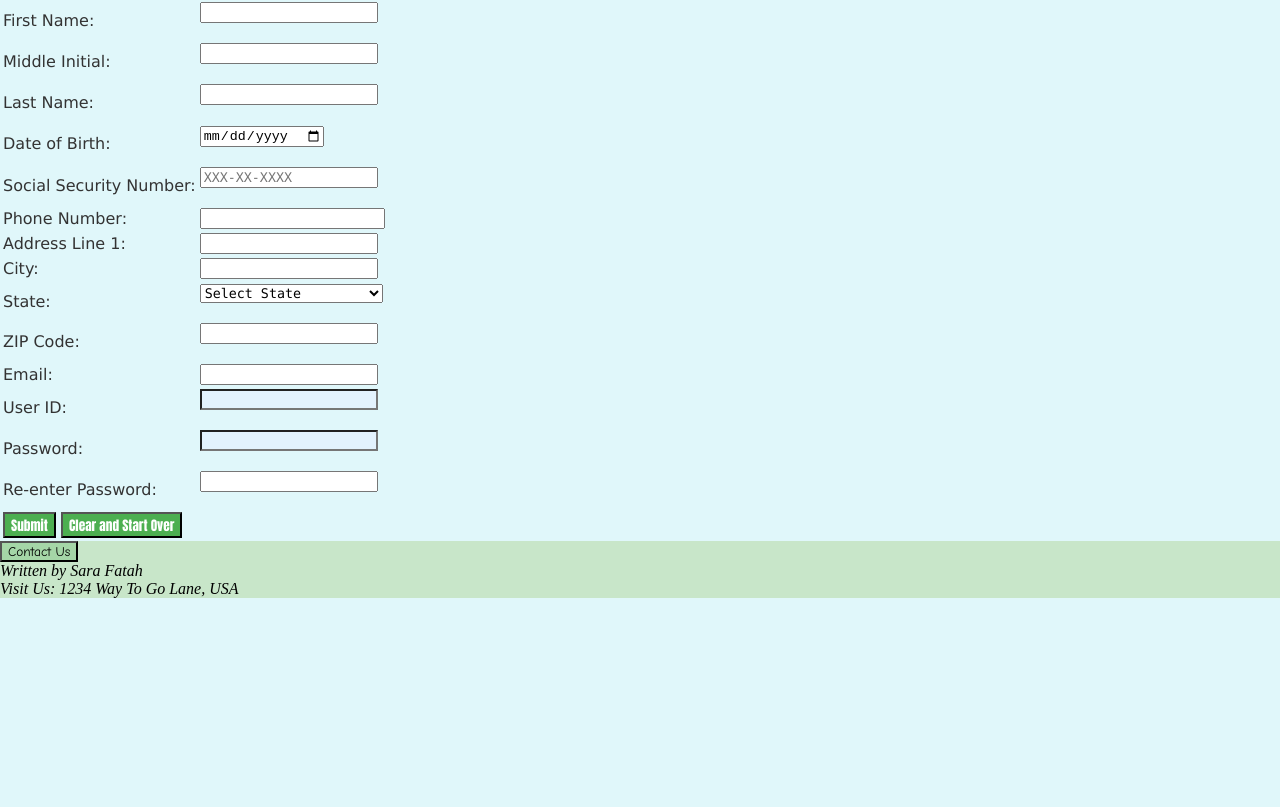
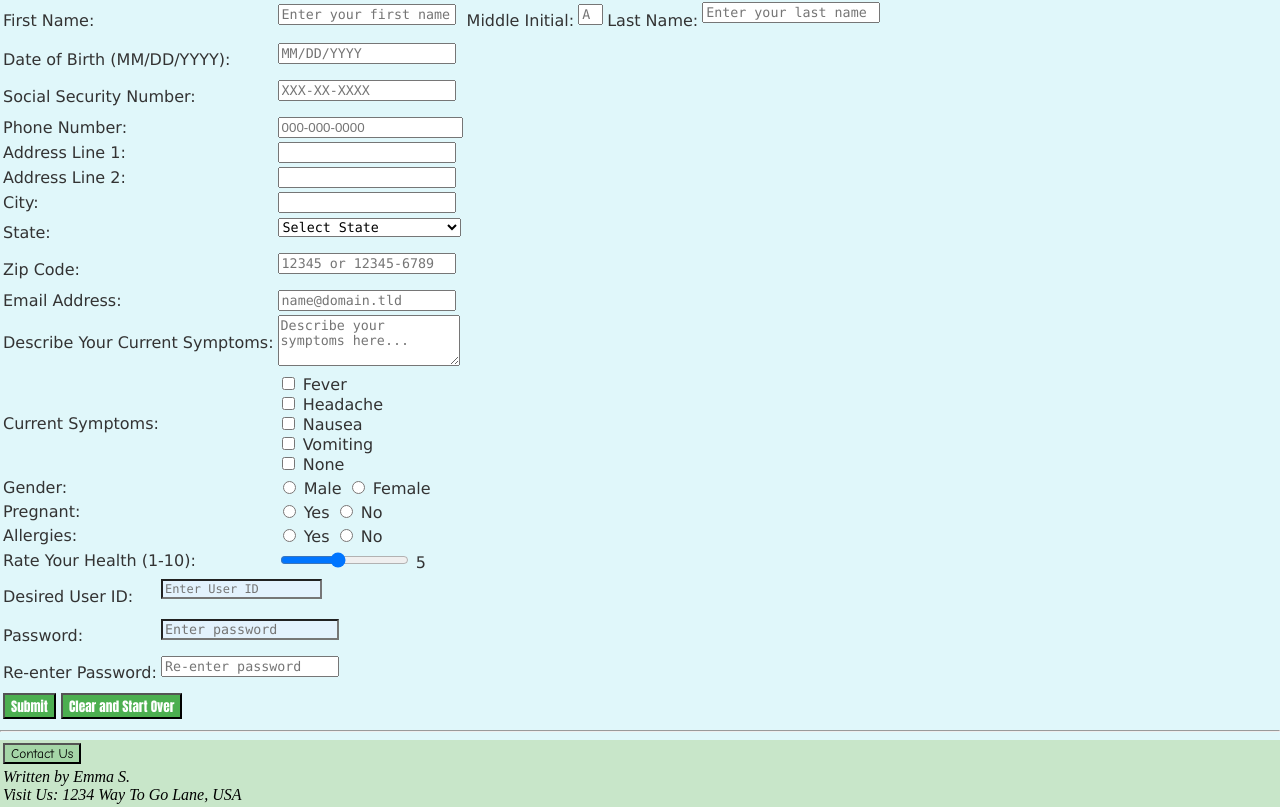
Before and after one commit to sarafatah/MIS3371-Homework-2, a plain HTML site: page homework2.html in a window 1280 px wide. Shown: the part 165-972 px from the top of the page. Before the commit the page ends 800 px from the top, so only its background shows below. Drawn offline with Linux system fonts and the light colour scheme.

Commit message:
Update homework2.html

```diff
--- a/homework2.html
+++ b/homework2.html
@@ -1,95 +1,179 @@
 <!DOCTYPE html>
 <html lang="en">
-<head>
-  <meta charset="UTF-8">
-  <title>Summit Medical Profile Setup</title>
+   <title>Sunny Medical Profile Setup</title>
    <link rel="stylesheet" href="homework2.css">
    <script>
-    window.onload = function () {
+       // to display current date
+       function formatDate() {
            const options = { weekday: 'long', year: 'numeric', month: 'short', day: 'numeric' };
            const today = new Date();
            document.getElementById('date').textContent = `Today is: ${today.toLocaleDateString('en-US', options)}`;
-    };
+       }
+       window.onload = formatDate;
    </script>
-</head>
-<body>
+
+
+   <!-- HEADER -->
+   <head>
           <div id="header">
            <table style="width: 100%;">
        <tr>
-        <td><img src="hw2.jpeg" width="300" height="200" alt="medicine"><br><h1>Summit Medical</h1></td>
-        <td style="text-align: right;"><p id="date">Today is: </p></td>
+           <td style="vertical-align: top;">
+               <img src="hw2.jpeg" width="300" height="200" alt="medicine"><br>
+               <h1>Sunny Medical</h1>
+           </td>
+           <td style="text-align: right; vertical-align: bottom;">
+               <p id="date">Today is: </p>
+           </td>
        </tr>
    </table>
        </div>
+   </head>
    <hr>
+<body>
+   <!-- BODY SECTION -->
    <div id="body">
-    <form id="userInfo">
+       <form= "userInfo">
            <table>
-        <tr><th colspan="2" align="left">Set up a new profile</th></tr>
+               <!-- Profile Setup -->
+               <tr><th align="left">Set up a new profile</th></tr>
+               <!-- Name -->
                <tr>
                        <td>First Name:</td>
-          <td><input type="text" id="firstname" name="firstname" title="Use letters, apostrophes, and dashes only (1–30 characters)" required pattern="^[a-zA-Z'-]{1,30}$"><p id="errorFirstname" class="error"></p></td>
+                       <td><label for="firstname"></label>
+                               <input type="text" id="firstname" placeholder="Enter your first name">
+                                <p id="errorFirstname" style="color: red; font-size: 12px;"></p>
+                       </td>
+                       <td>Middle Initial:</td>
+                       <td><input type="text" id="midinitial" name="midinitial" size="1" maxlength="1" placeholder="A">
+                           <p id="midinitial-error" style="color: red; font-size: 12px;"></p>
+                       </td>
+                       <td>Last Name:</td>
+                       <td><input type="text" id="lastname" name="lastname" maxlength="30" placeholder="Enter your last name">
+                           <p id="errorLastname" style="color: red"; font-size="12px;"></p>
+                       </td>
                </tr>
+               <!-- DOB and SSN -->
                <tr>
-          <td>Middle Initial:</td>
-          <td><input type="text" id="midinitial" name="midinitial" title="One letter only" pattern="^[a-zA-Z]?$"><p id="midinitial-error" class="error"></p></td>
-        </tr>
-        <tr>
-          <td>Last Name:</td>
-          <td><input type="text" id="lastname" name="lastname" title="Letters, apostrophes, dashes, numbers 2-5 allowed" pattern="^[a-zA-Z'-]*[2-5]?[a-zA-Z'-]*$"><p id="errorLastname" class="error"></p></td>
-        </tr>
-        <tr>
-          <td>Date of Birth:</td>
-          <td><input type="date" id="dob" name="dob"><p id="errorDob" class="error"></p></td>
+                   <td>Date of Birth (MM/DD/YYYY):</td>
+                   <td><input type="text" id="dob" name="dob" placeholder="MM/DD/YYYY">
+                       <p id="errorDob" style="color: red; font-size: 12px;"></p>
+                   </td>
                </tr>
                <tr>
                    <td>Social Security Number:</td>
-          <td><input type="password" id="ssn" name="ssn" maxlength="11" placeholder="XXX-XX-XXXX"><p id="errorSsn" class="error"></p></td>
+                   <td><input type="password" id="ssn" name="ssn" maxlength="11" placeholder="XXX-XX-XXXX">
+                   <p id="errorSsn" style="color: red; font-size: 12px;"></p>
+                   </td>
+               </tr>
+               <!-- PHONE NUMBER -->
+               <tr>
+                   <td>Phone Number:</td>
+                   <td><input type="phone" id="phone" name="phone" maxlength="10" placeholder="000-000-0000">
+                   </td>
+               <!-- Address -->
+               <tr>
+                   <td>Address Line 1:</td>
+                   <td><input type="text" id="address1" name="address1" minlength="2" maxlength="30"></td>
                </tr>
                <tr>
-          <td>Phone Number:</td>
-          <td><input type="tel" id="phone" name="phone" title="Format: 000-000-0000" pattern="^\d{3}-\d{3}-\d{4}$"></td>
-        </tr>
-        <tr>
-          <td>Address Line 1:</td>
-          <td><input type="text" id="address1" name="address1" required minlength="2" maxlength="30"></td>
+                   <td>Address Line 2:</td>
+                   <td><input type="text" id="address2" name="address2"  minlength="2" maxlength="30"></td>
                </tr>
                <tr>
                    <td>City:</td>
-          <td><input type="text" id="city" name="city" required minlength="2" maxlength="30"></td>
+                   <td><input type="text" id="city" name="city" minlength="2" maxlength="30"></td>
                </tr>
                <tr>
                    <td>State:</td>
                    <td>
-            <select id="state" name="state" required>
+                       <select id="state" name="state">
                              <option value="">Select State</option>
-              <option value="TX">Texas</option>
-              <option value="NY">New York</option>
-              <!-- Add others as needed -->
                        </select>
-            <p id="errorState" class="error"></p>
+                       <p id="errorState" style="color: red; font-size: 12px;"></p>
                    </td>
                </tr>
                <tr>
-          <td>ZIP Code:</td>
-          <td><input type="text" id="zip" name="zip" title="Enter ZIP or ZIP+4" pattern="^\d{5}(-\d{4})?$"><p id="errorZip" class="error"></p></td>
+                   <td>Zip Code:</td>
+                   <td><input type="text" id="zip" name="zip" minlength="5" maxlength="10" placeholder="12345 or 12345-6789">
+                   <p id="errorZip" style="color: red; font-size: 12px;"></p>
+                   </td>
+               </tr>
+               <!-- Contact Info -->
+               <tr>
+                   <td>Email Address:</td>
+                   <td><input type="email" id="email" name="email" placeholder="name@domain.tld"></td>
+               </tr>
+               <!-- Symptoms -->
+               <tr>
+                   <td>Describe Your Current Symptoms:</td>
+                   <td><textarea id="symptoms" name="symptoms" rows="3" placeholder="Describe your symptoms here..."></textarea></td>
+               </tr>
+               <!-- Checkboxes for Symptoms -->
+               <tr>
+                   <td>Current Symptoms:</td>
+                   <td>
+                       <input type="checkbox" id="fever" name="symptoms" value="fever"> Fever<br>
+                       <input type="checkbox" id="headache" name="symptoms" value="headache"> Headache<br>
+                       <input type="checkbox" id="nausea" name="symptoms" value="nausea"> Nausea<br>
+                       <input type="checkbox" id="vomiting" name="symptoms" value="vomiting"> Vomiting<br>
+                       <input type="checkbox" id="none" name="symptoms" value="none"> None
+                   </td>
+               </tr>
+               <!-- Gender -->
+               <tr>
+                   <td>Gender:</td>
+                   <td>
+                       <input type="radio" id="male" name="gender" value="Male"> Male
+                       <input type="radio" id="female" name="gender" value="Female"> Female
+                   </td>
+               </tr>
+               <!-- Pregnancy and allergies -->
+               <tr>
+                   <td>Pregnant:</td>
+                   <td>
+                       <input type="radio" id="pregnant_yes" name="pregnant" value="Yes"> Yes
+                       <input type="radio" id="pregnant_no" name="pregnant" value="No"> No
+                   </td>
                </tr>
                <tr>
-          <td>Email:</td>
-          <td><input type="email" id="email" name="email" title="name@domain.tld"></td>
+                   <td>Allergies:</td>
+                   <td>
+                       <input type="radio" id="allergies_yes" name="allergies" value="Yes"> Yes
+                       <input type="radio" id="allergies_no" name="allergies" value="No"> No
+                   </td>
                </tr>
+               <!-- Health slider -->
                <tr>
-          <td>User ID:</td>
-          <td><input type="text" id="userid" name="userid" title="5–30 chars, starts with letter, no spaces"><p id="errorUserid" class="error"></p></td>
+                   <td>Rate Your Health (1-10):</td>
+                   <td>
+                       <input type="range" id="health" name="health" min="1" max="10" value="5" oninput="document.getElementById('healthValue').textContent = this.value">
+                       <span id="healthValue">5</span>
+                   </td>
+               </tr>
+           </table>
+               <!-- user ID and password -->
+               <form id="userInfo">
+            <table>
+               <tr>
+                   <td>Desired User ID:</td>
+                   <td><input type="text" id="userid" name="userid" placeholder="Enter User ID"
+                   <p id="errorUserid" style="color: red; font-size: 12px;"></p>
+                   </td>
                </tr>
                <tr>
                    <td>Password:</td>
-          <td><input type="password" id="password" name="password"><p id="errorPassword" class="error"></p></td>
+                   <td><input type="password" id="password" name="password" placeholder="Enter password">
+                <p id="errorPassword" style="color: red; font-size: 12px;"></p>
+                   </td>
                </tr>
                <tr>
                    <td>Re-enter Password:</td>
-          <td><input type="password" id="confirmPassword" name="confirmPassword"><p id="errorConfirmPassword" class="error"></p></td>
-        </tr>
+                   <td><input type="password" id="confirmPassword" name="confirmPassword" placeholder="Re-enter password">
+                   <p id="errorConfirmPassword" style="color: red; font-size: 12px;"></p>
+                   </td>
+
+               <!-- Submit reset buttons -->
               <tr>
                    <td colspan="2">
                        <button type="submit">Submit</button>
@@ -99,14 +183,37 @@
            </table>
        </form>
    </div>
+
+
+   <!-- POP UP MODAL -->
    <div id="confirmationModal" style="display:none; position: fixed; top: 20%; left: 30%; background: lightblue; padding: 20px; border: 1px solid black;">
        <div id="modalContent"></div>
        <button id="closeModal">Close</button>
    </div>
-  <div id="footer">
-    <button onclick="alert('Contact us at support@example.com')">Contact Us</button>
-    <address>Written by Sara Fatah<br>Visit Us: 1234 Way To Go Lane, USA</address>
-  </div>
+
+
+   <!-- Load JavaScript -->
    <script src="homework2-1.js"></script>
 </body>
+   <hr>
+
+
+   <!-- FOOTER SECTION -->
+   <div id="footer">
+       <table>
+           <tr>
+               <td>
+                   <button onclick="alert('Contact us at support@example.com')">Contact Us</button>
+               </td>
+           </tr>
+           <tr>
+               <td>
+                   <address>
+                       Written by Emma S.<br>
+                       Visit Us: 1234 Way To Go Lane, USA
+                   </address>
+               </td>
+           </tr>
+       </table>
+   </div>
 </html>
```
Lines whose indentation alone changed are shown as unchanged.
